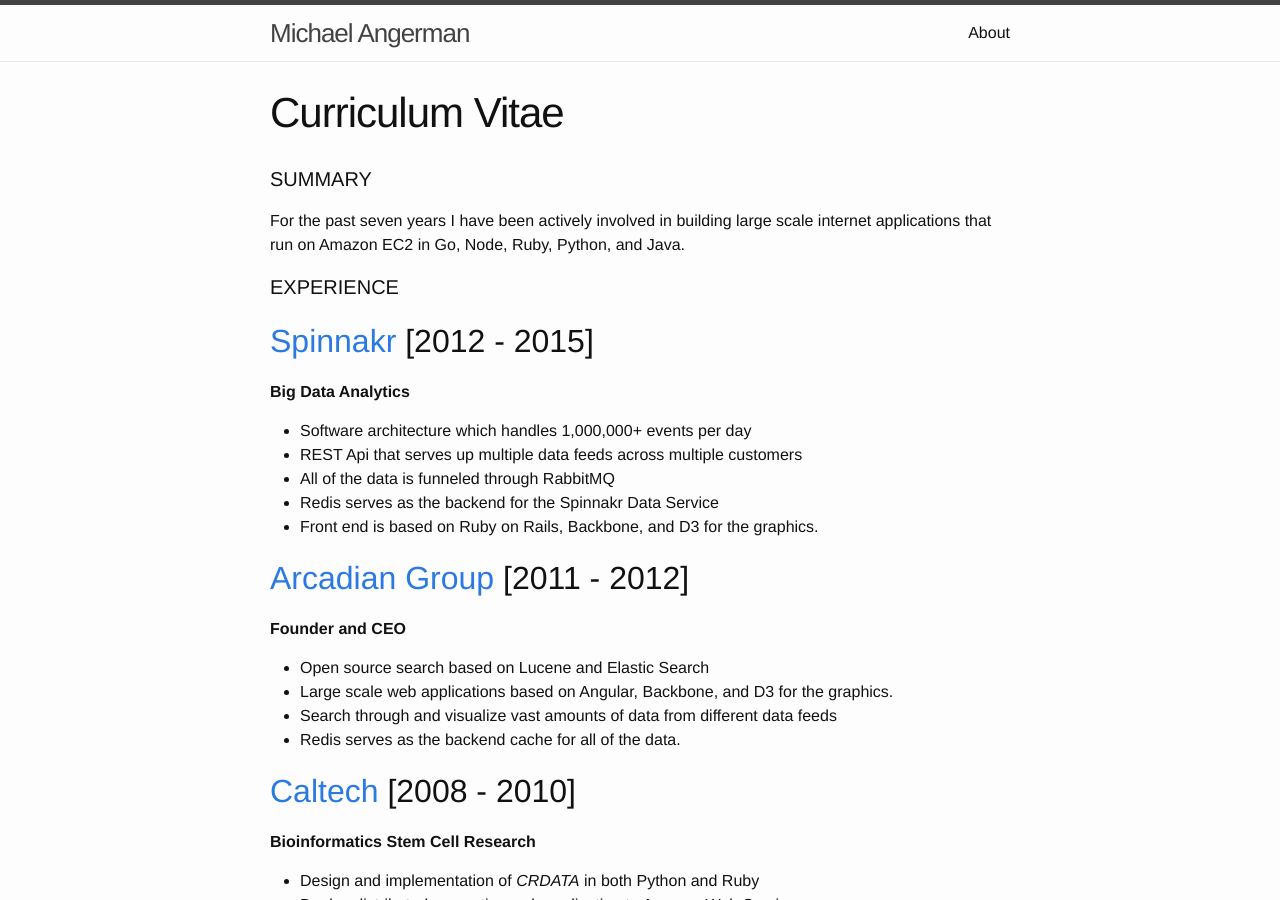
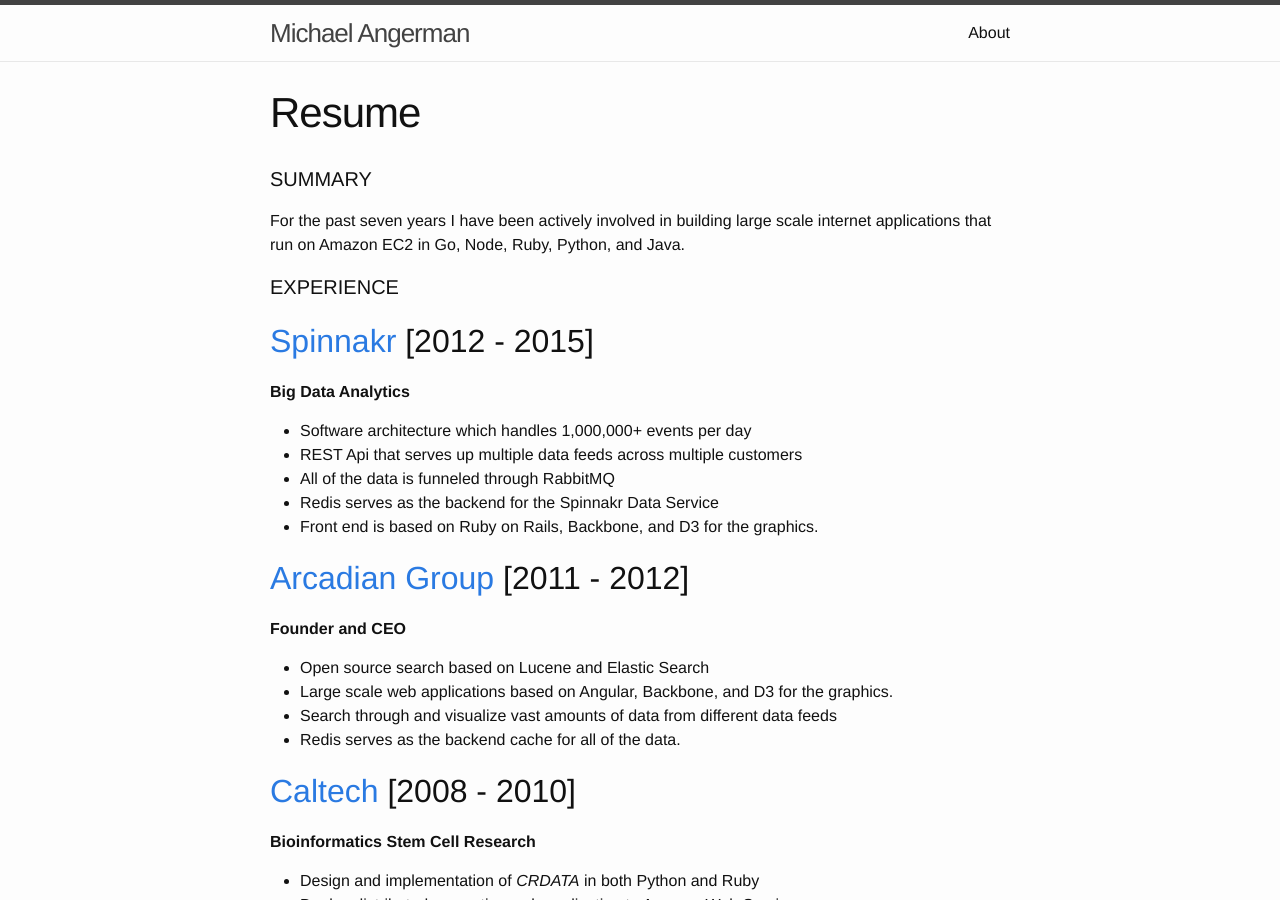
Before and after one commit to stormasm/link15, a Jekyll site: the page built from _posts/2015-12-31-cv.md, in a window 1280 px wide and 900 px high. Built offline with Jekyll 4.4.1, drawn with Linux system fonts in a browser that asks for light colours; Markdown is read by kramdown in place of the engine named in the settings.

Commit message:
rename file

```diff
--- a/_posts/2015-01-27-cv.md
+++ b/_posts/2015-12-31-cv.md
@@ -1,7 +1,7 @@
 ---
 layout: post
-title:  "Curriculum Vitae"
-categories: go
+title:  "Resume"
+categories: resume
 ---
 
 #### SUMMARY
```
